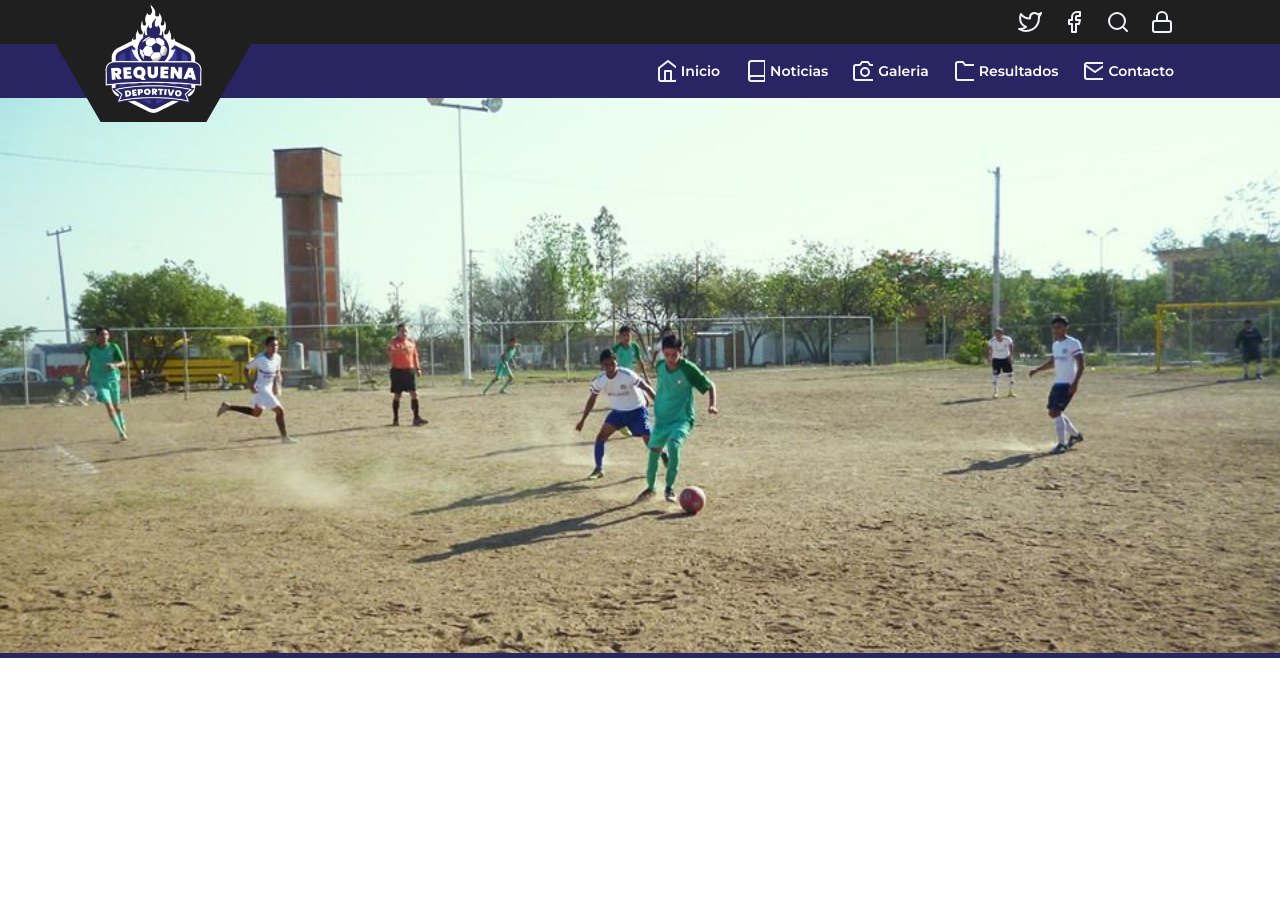
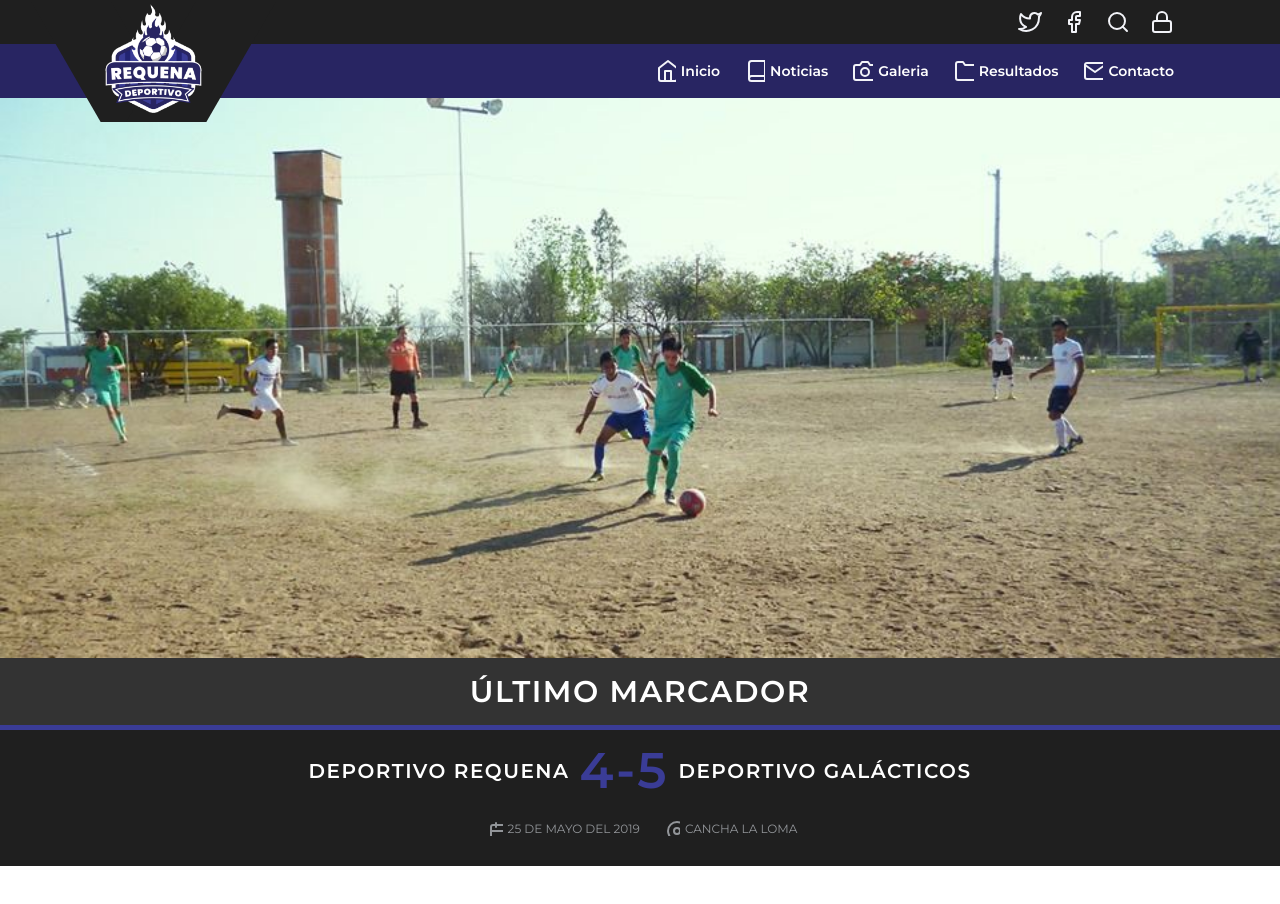
Before and after one commit to requenahdz/deportivorequena, a plain HTML site: page index.html in a window 1280 px wide. Drawn offline with Linux system fonts and the light colour scheme.

Commit message:
Add files via upload

```diff
--- a/index.html
+++ b/index.html
@@ -32,11 +32,11 @@
           <div class="bar"></div>
         </div>
         <div class="enlaces">
-          <a href="#" >  <i data-icono="home"></i></i>Inicio</a>
-          <a href="#" > <i data-icono="book"></i></i></i>Noticias</a>
-          <a href="#" > <i data-icono="camera"></i></i></i>Galeria</a>
-          <a href="#" > <i data-icono="folder"></i></i>Resultados</a>
-          <a href="#" > <i data-icono="mail"></i></i>Contacto</a>
+          <a href="#" >  <i data-icono="home"></i>Inicio</a>
+          <a href="#" > <i data-icono="book"></i>Noticias</a>
+          <a href="#" > <i data-icono="camera"></i>Galeria</a>
+          <a href="#" > <i data-icono="folder"></i>Resultados</a>
+          <a href="#" > <i data-icono="mail"></i>Contacto</a>
         </div>
       </div>
     </div>
@@ -52,6 +52,20 @@
     </div>
 
   </section>
+  <section class="ultimoMarcador">
+    <div class="titulo">ÚLTIMO  MARCADOR</div>
+    <div class="marcador">
+      <div class="superior">
+        <div class="equipo">Deportivo Requena</div>
+        <div class="resultado">4-5</div>
+        <div class="equipo">Deportivo Galácticos</div>
+      </div>
+      <div class="inferior">
+        <div class="fecha"><i data-icono="calendar"></i><span>25 de Mayo del 2019</span></div>
+        <div class="cancha"><i data-icono="map-pin"></i><span>Cancha La Loma</span></div>
+      </div>
+    </div>
+  </section>
   <script src="jquery/jquery-3.3.1.min.js"></script>
   <script>
 
--- a/style.scss
+++ b/style.scss
@@ -196,10 +196,75 @@
       height: 100%;
       width: 100%;
       @include imagen('',cover);
-      border-bottom: 5px solid #282562;
+
       &.activo{
         opacity: 1;
       }
     }
   }
 }
+.ultimoMarcador{
+  .titulo{
+    width: 100%;
+    padding: 15px 10px;
+    background-color: #333;
+    color: #fff;
+    text-transform: uppercase;
+    text-align: center;
+    font-weight: 600;
+    font-size: 30px;
+    border-bottom: 5px solid #3a3c96;
+    letter-spacing: 1.5px;
+  }
+  .marcador{
+    padding: 10px 0px;
+    background-color: #1f1f1f;
+    .superior{
+      @include flex(row,nowrap);
+      .resultado{
+        font-size: 50px;
+        font-weight: 600;
+        letter-spacing: 2px;
+        text-align: center;
+        color: #3a3c96;
+      }
+      .equipo{
+        color: #fff;
+        font-size: 20px;
+        font-weight: 600;
+        text-transform: uppercase;
+        padding: 10px;
+        letter-spacing: 1.5px;
+        text-align: center;
+      }
+    }
+    .inferior{
+      width: 100%;
+      @include  flex(row,nowrap);
+      background-color: #1f1f1f;
+      .fecha,.cancha{
+        @include  flex(row,nowrap);
+        text-transform: uppercase;
+        color: #929599;
+        font-size: 12px;
+        padding: 15px 10px;
+        i{
+          width: 15px;
+          height: 15px;
+          margin: 5px;
+          }
+
+        i[data-icono]:after{
+            background-color: #929599!important;
+        }
+      }
+    }
+  }
+
+
+  @include tablet{
+    .marcador .superior{
+      @include flex(column,wrap);
+    }
+  }
+}
```
Also changed, not shown: style.min.css. Lines whose indentation alone changed are shown as unchanged.
